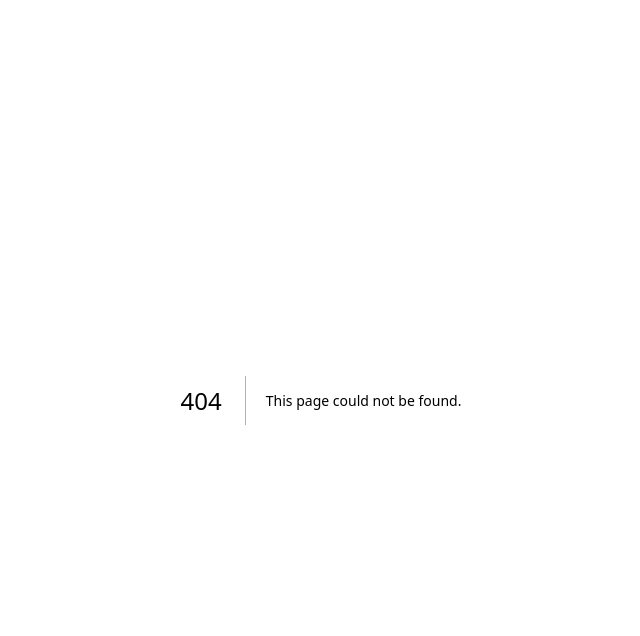
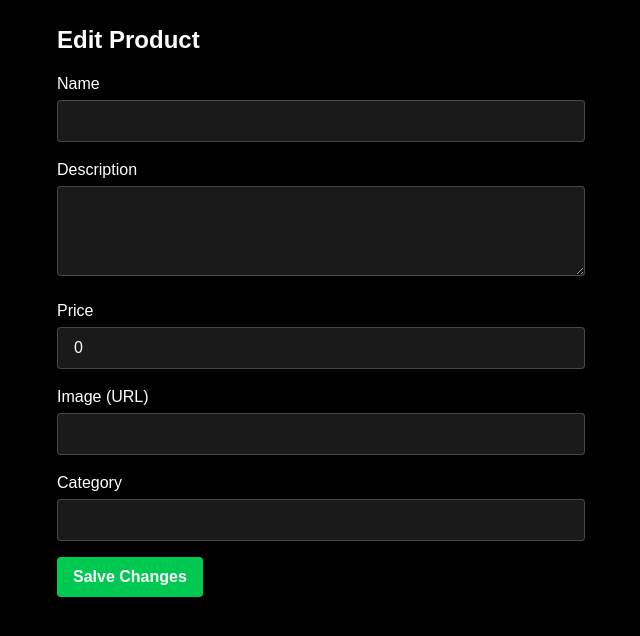
Before and after one commit to jrgerodriguez/wdd430-project, a Next.js app: page /edit-product/1 in a window 1280 px wide. Before the commit this address had no page. Shown: the top 636 px of the page, without its empty margins (319-959 px from the left). Built offline with nearby package versions, Linux system fonts and the light colour scheme; no server answers; the database is empty.

Commit message:
edit and delete page

```diff
--- /dev/null
+++ b/src/app/api/products/[id]/route.ts
@@ -0,0 +1,70 @@
+import { supabase } from '@/lib/supabaseClient';
+import { NextRequest, NextResponse } from 'next/server';
+
+// ✅ DELETE - Delete product by ID
+export async function DELETE(
+  req: NextRequest,
+  context: { params: Promise<{ id: string }> }
+) {
+  const { id } = await context.params;
+
+  const { error } = await supabase
+    .from('products')
+    .delete()
+    .eq('id', id);
+
+  if (error) {
+    return NextResponse.json({ error: 'Error deleting the product.' }, { status: 500 });
+  }
+
+  return NextResponse.json({ message: 'Product deleted successfully!' }, { status: 200 });
+}
+
+// ✅ PUT - Update product by ID
+export async function PUT(
+  req: NextRequest,
+   context: { params: Promise<{ id: string }> }
+) {
+  const { id } = await context.params;
+  const body = await req.json();
+
+  const { name, description, price, image_url, category } = body;
+
+  const { error } = await supabase
+    .from("products")
+    .update({
+      name,
+      description,
+      price,
+      image_url,
+      category,
+      updated_at: new Date().toISOString(),
+    })
+    .eq("id", id);
+
+  if (error) {
+    return NextResponse.json({ error: error.message }, { status: 500 });
+  }
+
+  return NextResponse.json({ message: "Product updated successfully." });
+}
+
+// ✅ GET - Fetch product by ID
+export async function GET(
+  req: NextRequest,
+   context: { params: Promise<{ id: string }> }
+) {
+  const { id } = await context.params;
+
+  const { data, error } = await supabase
+    .from("products")
+    .select("*")
+    .eq("id", id)
+    .single();
+
+  if (error || !data) {
+    return NextResponse.json({ error: error?.message || "Product not found" }, { status: 404 });
+  }
+
+  return NextResponse.json(data);
+}
--- a/src/app/components/seller/SellerProductCard.tsx
+++ b/src/app/components/seller/SellerProductCard.tsx
@@ -1,10 +1,55 @@
+"use client";
+
 import Link from "next/link";
 import Image from "next/image";
 import { Product } from "@/types/product";
+import { useState } from "react";
+
+const DeleteConfirmationModal = ({ onConfirm, onCancel }: { onConfirm: () => void, onCancel: () => void }) => (
+  <div className="fixed inset-0 bg-black/50 flex justify-center items-center">
+    <div className="bg-white p-4 rounded-lg shadow-lg w-80">
+      <h3 className="text-lg font-semibold mb-4">Are you sure you want to delete this product?</h3>
+      <div className="flex justify-between gap-4">
+        <button
+          className="px-4 py-2 bg-red-500 text-white rounded-lg hover:bg-red-600"
+          onClick={onConfirm}
+        >
+          Yes, Delete
+        </button>
+        <button
+          className="px-4 py-2 bg-gray-300 text-gray-800 rounded-lg hover:bg-gray-400"
+          onClick={onCancel}
+        >
+          No, Cancel
+        </button>
+      </div>
+    </div>
+  </div>
+);
 
 type Props = { p: Product };
 
 export default function SellerProductCard({p}: Props) {
+  const [showDeleteModal, setShowDeleteModal] = useState(false);
+
+  const handleDeleteProduct = async (productId: string) => {
+    try{
+      const response = await fetch(`/api/products/${productId}`, {
+        method: 'DELETE',
+      });
+      if (response.ok) {
+        // Optionally, you can add logic to remove the product from the UI
+        alert('Product deleted successfully');
+        window.location.reload();
+      } else {
+        alert('Failed to delete product');
+      }
+      } catch (error) {
+      console.error('Error deleting product:', error);
+      alert('An error occurred while deleting the product');
+      }
+    };
+
     return (
         <div key={p.id} className="relative w-full rounded-2xl overflow-hidden shadow-2xl transition-transform duration-500 hover:scale-[1.02] bg-white/5 backdrop-blur-[20px]">
 
@@ -39,23 +84,31 @@ export default function SellerProductCard({p}: Props) {
                   <div className="flex flex-wrap gap-2 w-full sm:w-auto">
 
                   <Link
-                      href={`/marketplace/${p.id}`}
+                    href={`/edit-product/${p.id}`}
                     className="flex-1 min-w-[70px] sm:min-w-[100px] px-3 sm:px-4 py-1.5 sm:py-2 rounded-full border border-green-300 text-green-300 font-light text-[0.7rem] sm:text-[0.8rem] hover:border-green-400 hover:text-green-400 transition-all tracking-wide text-center"
                   >
                     Edit
                   </Link>
 
-                    <Link
-                      href={`/marketplace/${p.id}`}
+                  <button
+                    onClick={() => setShowDeleteModal(true)}
                     className="flex-1 min-w-[70px] sm:min-w-[100px] px-3 sm:px-4 py-1.5 sm:py-2 rounded-full border border-white/70 text-white/70 font-light text-[0.7rem] sm:text-[0.8rem] hover:border-white/90 hover:text-white/90 transition-all tracking-wide text-center"
                     >
                     Delete
-                    </Link>
+                  </button>
                 </div>
               </div>
             </div>
-
           </div>
+            {showDeleteModal && (
+              <DeleteConfirmationModal
+              onConfirm={() => {
+              handleDeleteProduct(p.id.toString());
+              setShowDeleteModal(false);
+                }}
+              onCancel={() => setShowDeleteModal(false)}
+              />
+            )}
         </div>
-    )
+    );
 }
--- /dev/null
+++ b/src/app/edit-product/[id]/page.tsx
@@ -0,0 +1,145 @@
+"use client";
+
+import { useEffect, useState } from "react";
+import { useRouter } from "next/navigation";
+import { useParams } from "next/navigation";
+import { Product } from "@/types/product";
+
+export default function EditProductPage() {
+  const { id } = useParams();
+  const router = useRouter();
+
+  const [loading, setLoading] = useState(true);
+  const [formData, setFormData] = useState({
+    name: "",
+    description: "",
+    price: "",
+    image_url: "",
+    category: "",
+  });
+
+
+  useEffect(() => {
+    const fetchProduct = async () => {
+      try {
+        const res = await fetch(`/api/products/${id}`);
+        const data: Product = await res.json();
+
+        setFormData({
+          name: data.name || "",
+          description: data.description || "",
+          price: data.price?.toString() || "0",
+          image_url: data.image_url || "",
+          category: data.category || "",
+        });
+        setLoading(false);
+      } catch (error) {
+        console.error("Error fetching the product:", error);
+      }
+    };
+
+    fetchProduct();
+  }, [id]);
+
+  const handleChange = (e: React.ChangeEvent<HTMLInputElement | HTMLTextAreaElement>) => {
+    const { name, value } = e.target;
+    setFormData((prev) => ({ ...prev, [name]: value }));
+  };
+
+  const handleSubmit = async (e: React.FormEvent) => {
+    e.preventDefault();
+
+    try {
+      const res = await fetch(`/api/products/${id}`, {
+        method: "PUT",
+        headers: { "Content-Type": "application/json" },
+        body: JSON.stringify({
+          ...formData,
+          price: parseFloat(formData.price),
+        }),
+      });
+
+      if (res.ok) {
+        alert("Product updated Successfully!");
+        router.push(`/marketplace/${id}`);
+      } else {
+        alert("Error updating the product.");
+      }
+    } catch (error) {
+      console.error("Error updating:", error);
+    }
+  };
+
+  if (loading) return <p className="text-white">Loading...</p>;
+
+  return (
+    <div className="max-w-xl mx-auto p-6 text-white">
+      <h1 className="text-2xl font-semibold mb-4">Edit Product</h1>
+
+      <form onSubmit={handleSubmit} className="space-y-4">
+
+        <div>
+          <label className="block mb-1">Name</label>
+          <input
+            type="text"
+            name="name"
+            value={formData.name}
+            onChange={handleChange}
+            className="w-full px-4 py-2 bg-white/10 border border-white/20 rounded text-white"
+          />
+        </div>
+
+        <div>
+          <label className="block mb-1">Description</label>
+          <textarea
+            name="description"
+            value={formData.description}
+            onChange={handleChange}
+            rows={3}
+            className="w-full px-4 py-2 bg-white/10 border border-white/20 rounded text-white"
+          />
+        </div>
+
+        <div>
+          <label className="block mb-1">Price</label>
+          <input
+            type="number"
+            name="price"
+            value={formData.price}
+            onChange={handleChange}
+            className="w-full px-4 py-2 bg-white/10 border border-white/20 rounded text-white"
+          />
+        </div>
+
+        <div>
+          <label className="block mb-1">Image (URL)</label>
+          <input
+            type="text"
+            name="image_url"
+            value={formData.image_url}
+            onChange={handleChange}
+            className="w-full px-4 py-2 bg-white/10 border border-white/20 rounded text-white"
+          />
+        </div>
+
+        <div>
+          <label className="block mb-1">Category</label>
+          <input
+            type="text"
+            name="category"
+            value={formData.category}
+            onChange={handleChange}
+            className="w-full px-4 py-2 bg-white/10 border border-white/20 rounded text-white"
+          />
+        </div>
+
+        <button
+          type="submit"
+          className="bg-green-500 hover:bg-green-600 text-white font-semibold px-4 py-2 rounded"
+        >
+          Salve Changes
+        </button>
+      </form>
+    </div>
+  );
+}
```
Also changed, not shown: src/app/edit-product/EditProductPage.tsx (added). Lines whose indentation alone changed are shown as unchanged.
